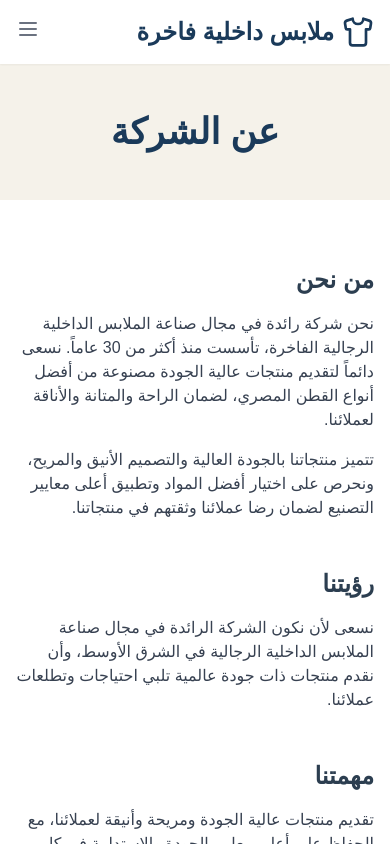
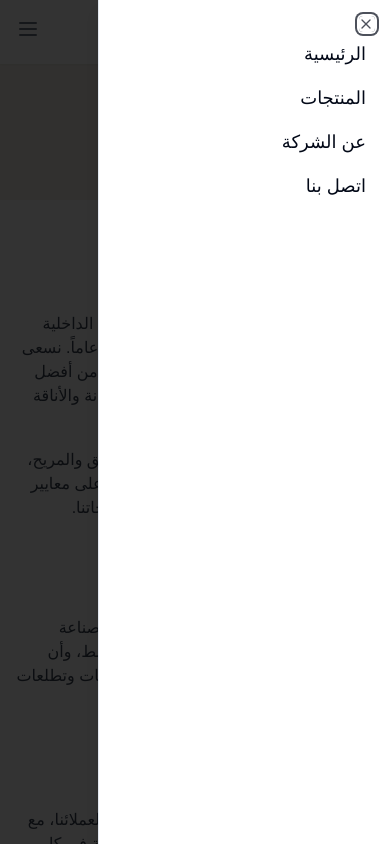
Before and after one commit to codeBOKER/izar, a React (Vite) app: page /about in a window 390 px wide. Both pictures are taken after a click on the button "القائمة". Shown: the top 844 px of the page. Built offline with nearby package versions, Linux system fonts and the light colour scheme.

Commit message:
Fix: Navbar click not responding
Fixes the navbar click not working issue.

```diff
--- a/src/components/Header.tsx
+++ b/src/components/Header.tsx
@@ -1,9 +1,12 @@
 
-import React from 'react';
+import React, { useState } from 'react';
 import { Link } from 'react-router-dom';
-import { Shirt } from 'lucide-react';
+import { Shirt, X } from 'lucide-react';
+import { Sheet, SheetContent, SheetTrigger } from '@/components/ui/sheet';
 
 const Header: React.FC = () => {
+  const [isMobileMenuOpen, setIsMobileMenuOpen] = useState(false);
+
   return (
     <header className="bg-white shadow-sm py-4 sticky top-0 z-50">
       <div className="container mx-auto px-4">
@@ -21,11 +24,23 @@ const Header: React.FC = () => {
           </nav>
 
           <div className="md:hidden">
-            <button className="text-gray-500 hover:text-darkblue">
-              <svg xmlns="http://www.w3.org/2000/svg" className="h-6 w-6" fill="none" viewBox="0 0 24 24" stroke="currentColor">
-                <path strokeLinecap="round" strokeLinejoin="round" strokeWidth={2} d="M4 6h16M4 12h16M4 18h16" />
-              </svg>
-            </button>
+            <Sheet>
+              <SheetTrigger asChild>
+                <button className="text-gray-500 hover:text-darkblue" aria-label="القائمة">
+                  <svg xmlns="http://www.w3.org/2000/svg" className="h-6 w-6" fill="none" viewBox="0 0 24 24" stroke="currentColor">
+                    <path strokeLinecap="round" strokeLinejoin="round" strokeWidth={2} d="M4 6h16M4 12h16M4 18h16" />
+                  </svg>
+                </button>
+              </SheetTrigger>
+              <SheetContent side="right" className="pt-10">
+                <div className="flex flex-col space-y-4 text-right">
+                  <Link to="/" className="text-lg font-medium hover:text-darkblue">الرئيسية</Link>
+                  <Link to="/products" className="text-lg font-medium hover:text-darkblue">المنتجات</Link>
+                  <Link to="/about" className="text-lg font-medium hover:text-darkblue">عن الشركة</Link>
+                  <Link to="/contact" className="text-lg font-medium hover:text-darkblue">اتصل بنا</Link>
+                </div>
+              </SheetContent>
+            </Sheet>
           </div>
         </div>
       </div>
```
